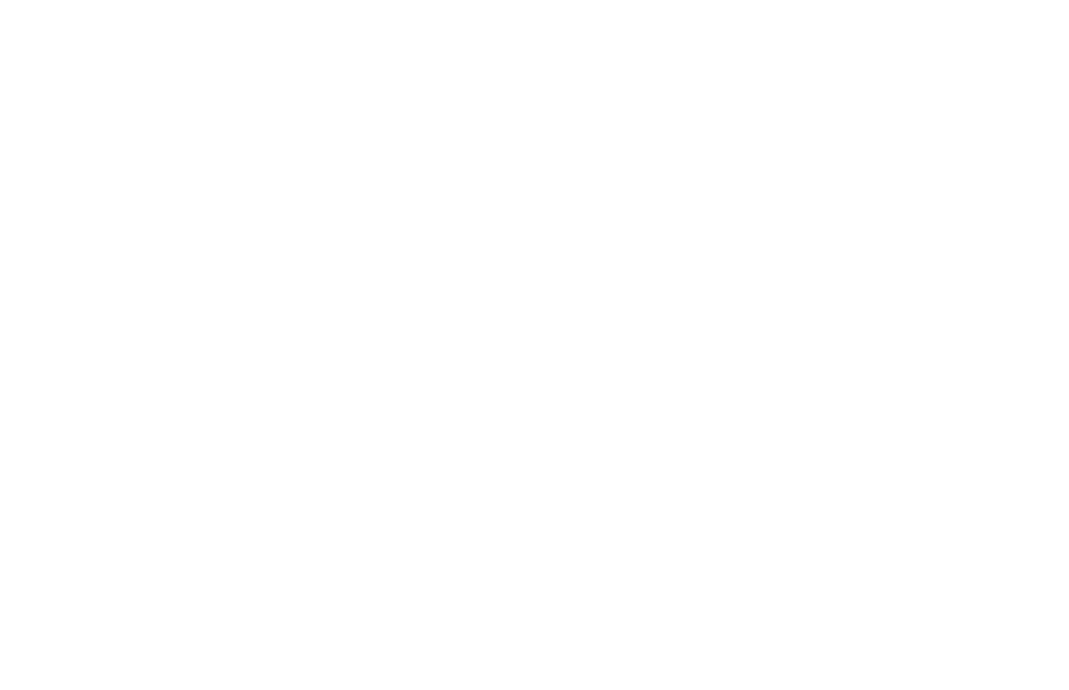
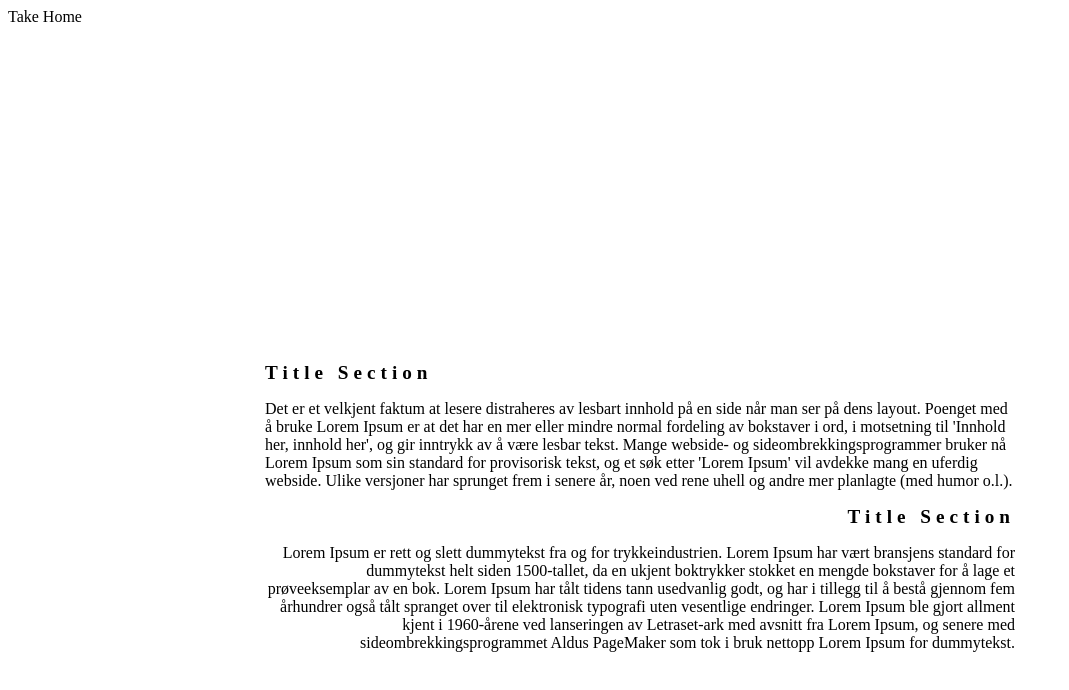
Before and after one commit to worksmarter141/day1-repo, a plain HTML site: page index.html in a window 1280 px wide. Shown: the whole page, without its empty margins (0-1069 px from the left). Drawn offline with Linux system fonts and the light colour scheme.

Commit message:
not done yet

```diff
--- a/css/style.css
+++ b/css/style.css
@@ -0,0 +1,66 @@
+.main{
+    height: 300px;
+    background-color: rgb(red, green, blue);
+    width: 100%;
+}
+.main h1{
+    text-align: center;
+    color: white;
+    position: relative;
+    top: 50%;
+    font-size: xx-large;
+    font-weight: bolder;
+}
+.sec2 section{
+    width: 250px;
+    margin: 0 auto;
+}
+.sec2 h2{
+    margin-bottom: 15px;
+    margin-top: 15px;
+    font-size: larger;
+    font-weight: bolder;
+    color: rgb(red, green, blue);
+    letter-spacing: 5px;
+}
+.right-align{
+    text-align: right;
+}
+@media(min-width: right){
+    .main{
+        height: 300px;
+        background-color: rgb(red, green, blue);
+        width: 100%;
+    }
+    .sec2 section{
+        width: 500px;
+        margin: 0 auto;
+    }
+    .sec2 h2{
+        margin-bottom: 15px;
+        margin-top: 15px;
+        font-size: larger;
+        font-weight: bolder;
+        color: rgb(red, green, blue);
+        letter-spacing: 5px;
+    }
+}
+@media(min-width:770px){
+    .main{
+        height: 300px;
+        background-color: rgb(red, green, blue);
+        width: 100%;
+    }
+    .sec2 section{
+        width: 750px;
+        margin: 0 auto;
+    }
+    .sec2 h2{
+        margin-bottom: 15px;
+        margin-top: 15px;
+        font-size: larger;
+        font-weight: bolder;
+        color: rgb(red, green, blue);
+        letter-spacing: 5px;
+    }
+}
--- a/index.html
+++ b/index.html
@@ -4,9 +4,27 @@
     <meta charset="UTF-8">
     <meta http-equiv="X-UA-Compatible" content="IE=edge">
     <meta name="viewport" content="width=device-width, initial-scale=1.0">
+    <link rel="stylesheet" href="css/style.css"
     <title>Take Home</title>
 </head>
 <body>
+     <div id="project">
+         <div class="main">
+             <h1>Theme Title</h1>
+         </div>
+         <div class="sec2">
+             <section>
+                 <h2>Title Section</h2>
+                 <p>Det er et velkjent faktum at lesere distraheres av lesbart innhold på en side når man ser på dens layout. Poenget med å bruke Lorem Ipsum er at det har en mer eller mindre normal fordeling av bokstaver i ord, i motsetning til 'Innhold her, innhold her', og gir inntrykk av å være lesbar tekst. Mange webside- og sideombrekkingsprogrammer bruker nå Lorem Ipsum som sin standard for provisorisk tekst, og et søk etter 'Lorem Ipsum' vil avdekke mang en uferdig webside. Ulike versjoner har sprunget frem i senere år, noen ved rene uhell og andre mer planlagte (med humor o.l.).</p>
+             </section>
+             <section class="right-align">
+                 <h2>Title Section</h2>
+                 <p>Lorem Ipsum er rett og slett dummytekst fra og for trykkeindustrien. Lorem Ipsum har vært bransjens standard for dummytekst helt siden 1500-tallet, da en ukjent boktrykker stokket en mengde bokstaver for å lage et prøveeksemplar av en bok. Lorem Ipsum har tålt tidens tann usedvanlig godt, og har i tillegg til å bestå gjennom fem århundrer også tålt spranget over til elektronisk typografi uten vesentlige endringer. Lorem Ipsum ble gjort allment kjent i 1960-årene ved lanseringen av Letraset-ark med avsnitt fra Lorem Ipsum, og senere med sideombrekkingsprogrammet Aldus PageMaker som tok i bruk nettopp Lorem Ipsum for dummytekst.</p>
+             </section>
+         </div>
+         <div class="sec3">
 
+         </div>
+     </div>
 </body>
 </html>
```
